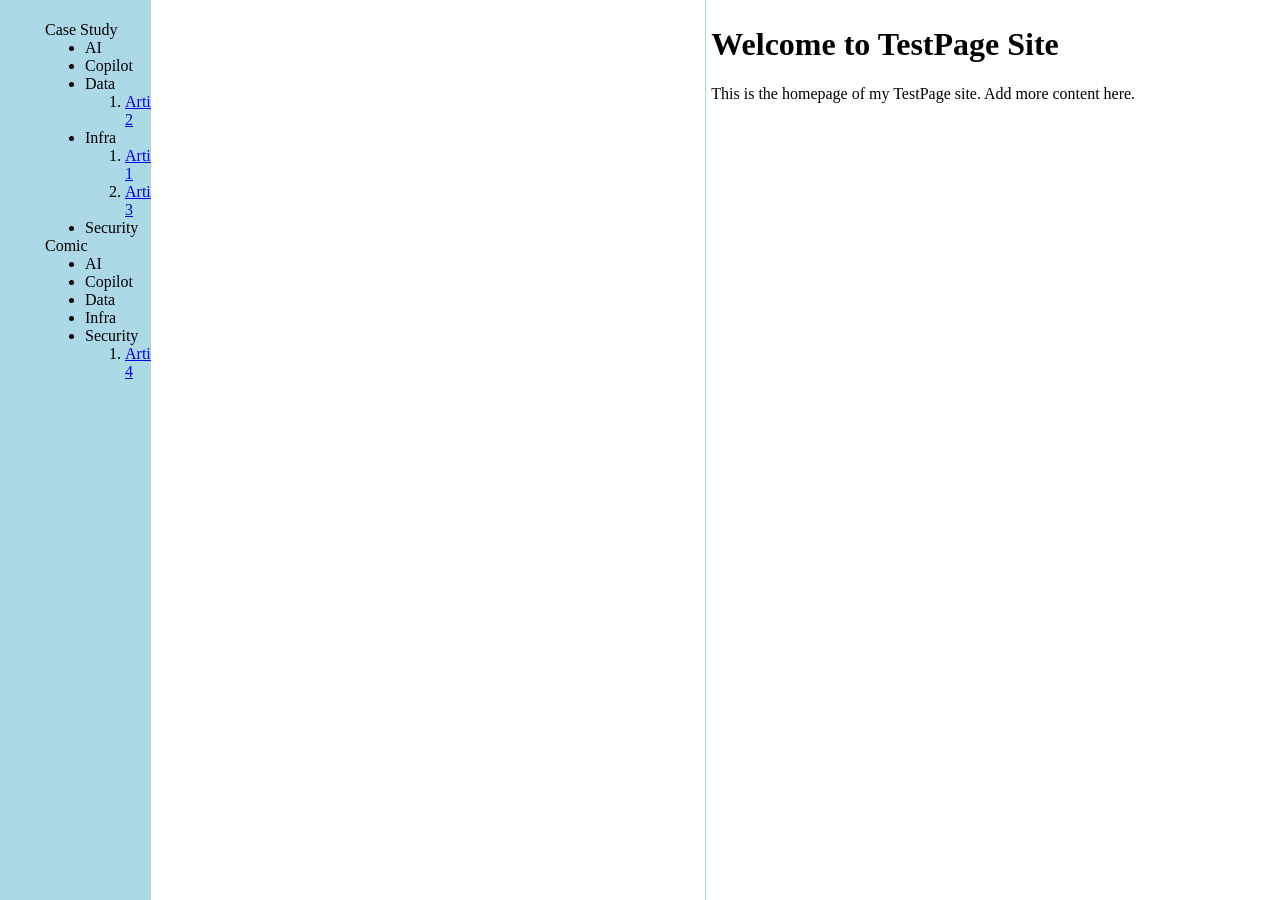
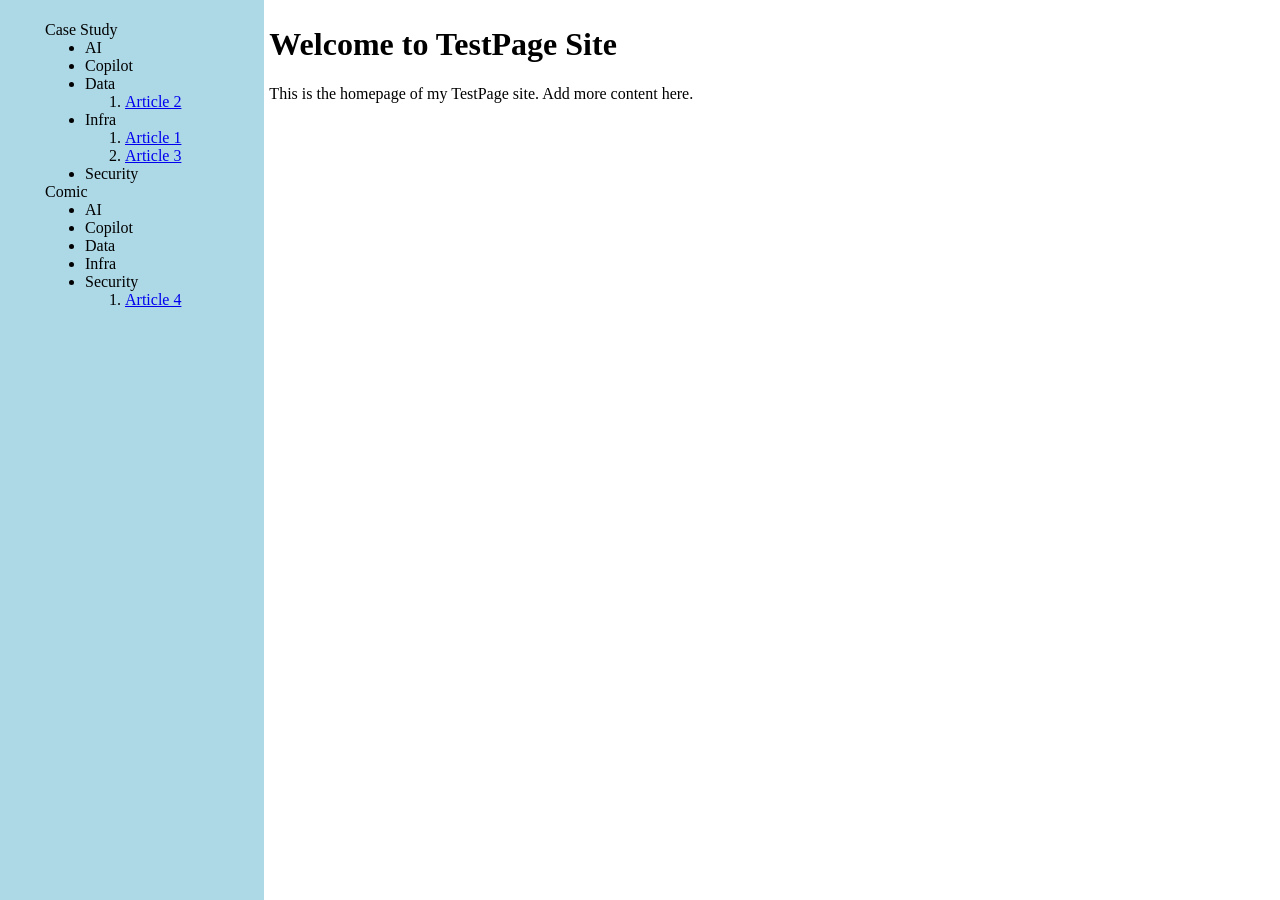
Before and after one commit to ningweinw/TestPage, a Jekyll site: the page built from index.markdown, in a window 1280 px wide. Built offline with Jekyll 4.4.1, drawn with Linux system fonts in a browser that asks for light colours.

Commit message:
Update default.html

```diff
--- a/_layouts/default.html
+++ b/_layouts/default.html
@@ -130,10 +130,10 @@
         </li>
       </ul>
     </div>
-  </div>
-  <div class="divider" id="divider"></div>
-  <div class="resizable" id="rightDiv">
-    {{ content }}
+    <div class="divider" id="divider"></div>
+    <div class="resizable" id="rightDiv">
+      {{ content }}
+    </div>
   </div>
 
   <script>
```
